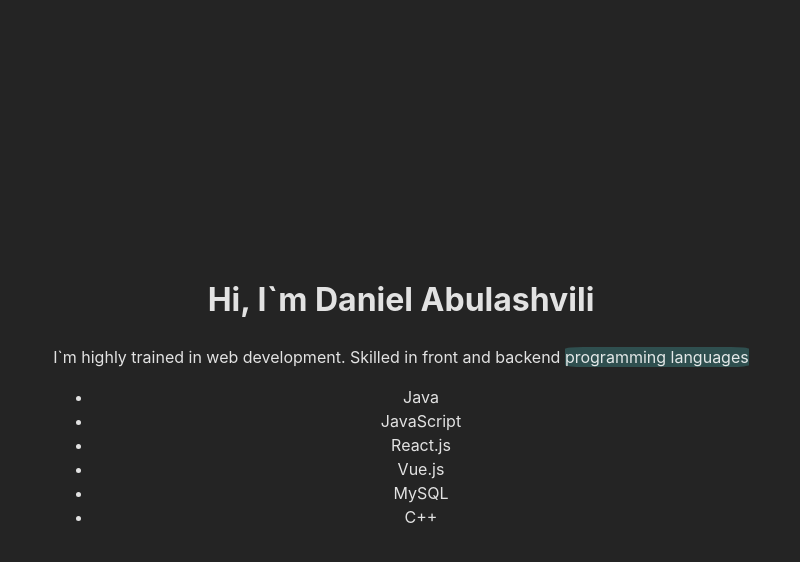
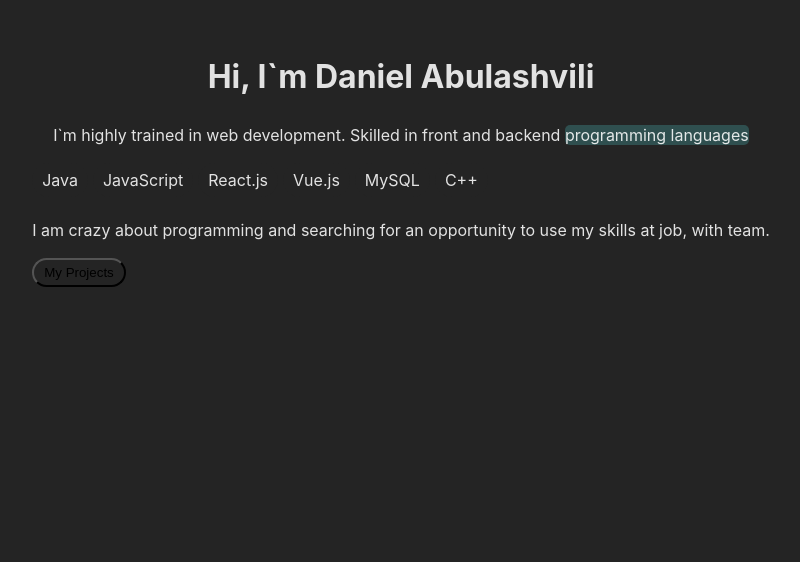
Before and after one commit to Daniel160407/Portfolio, a React (Vite) app: page / in a window 1280 px wide. Shown: the top 562 px of the page, without its empty margins (239-1039 px from the left). Built offline with nearby package versions, Linux system fonts and the light colour scheme.

Commit message:
Added: About me part and projects window

```diff
--- /dev/null
+++ b/src/components/About.jsx
@@ -0,0 +1,9 @@
+function About(){
+    return(
+        <div id="about">
+            <p>I am crazy about programming and searching for an opportunity to use my skills at job, with team.</p>
+        </div>
+    );
+}
+
+export default About;
--- /dev/null
+++ b/src/components/Buttons.jsx
@@ -0,0 +1,21 @@
+import React from 'react';
+import root from "../root";
+import Projects from './Project';
+
+function Buttons(){
+    function showProjects(){
+        root.render(
+            <React.StrictMode>
+                <Projects/>
+            </React.StrictMode>
+        );
+    }
+
+    return(
+        <div>
+            <button id="projects" onClick={showProjects}>My Projects</button>
+        </div>
+    );
+}
+
+export default Buttons;
--- /dev/null
+++ b/src/components/Project.jsx
@@ -0,0 +1,21 @@
+function Projects(){
+    return(
+        <div>
+            <div className="project">
+                <h3>Bible</h3>
+                <div>
+                    <svg stroke="currentColor" fill="currentColor" stroke-width="0" viewBox="0 0 496 512" height="1em" width="1em" xmlns="http://www.w3.org/2000/svg"><path d="M165.9 397.4c0 2-2.3 3.6-5.2 3.6-3.3.3-5.6-1.3-5.6-3.6 0-2 2.3-3.6 5.2-3.6 3-.3 5.6 1.3 5.6 3.6zm-31.1-4.5c-.7 2 1.3 4.3 4.3 4.9 2.6 1 5.6 0 6.2-2s-1.3-4.3-4.3-5.2c-2.6-.7-5.5.3-6.2 2.3zm44.2-1.7c-2.9.7-4.9 2.6-4.6 4.9.3 2 2.9 3.3 5.9 2.6 2.9-.7 4.9-2.6 4.6-4.6-.3-1.9-3-3.2-5.9-2.9zM244.8 8C106.1 8 0 113.3 0 252c0 110.9 69.8 205.8 169.5 239.2 12.8 2.3 17.3-5.6 17.3-12.1 0-6.2-.3-40.4-.3-61.4 0 0-70 15-84.7-29.8 0 0-11.4-29.1-27.8-36.6 0 0-22.9-15.7 1.6-15.4 0 0 24.9 2 38.6 25.8 21.9 38.6 58.6 27.5 72.9 20.9 2.3-16 8.8-27.1 16-33.7-55.9-6.2-112.3-14.3-112.3-110.5 0-27.5 7.6-41.3 23.6-58.9-2.6-6.5-11.1-33.3 2.6-67.9 20.9-6.5 69 27 69 27 20-5.6 41.5-8.5 62.8-8.5s42.8 2.9 62.8 8.5c0 0 48.1-33.6 69-27 13.7 34.7 5.2 61.4 2.6 67.9 16 17.7 25.8 31.5 25.8 58.9 0 96.5-58.9 104.2-114.8 110.5 9.2 7.9 17 22.9 17 46.4 0 33.7-.3 75.4-.3 83.6 0 6.5 4.6 14.4 17.3 12.1C428.2 457.8 496 362.9 496 252 496 113.3 383.5 8 244.8 8zM97.2 352.9c-1.3 1-1 3.3.7 5.2 1.6 1.6 3.9 2.3 5.2 1 1.3-1 1-3.3-.7-5.2-1.6-1.6-3.9-2.3-5.2-1zm-10.8-8.1c-.7 1.3.3 2.9 2.3 3.9 1.6 1 3.6.7 4.3-.7.7-1.3-.3-2.9-2.3-3.9-2-.6-3.6-.3-4.3.7zm32.4 35.6c-1.6 1.3-1 4.3 1.3 6.2 2.3 2.3 5.2 2.6 6.5 1 1.3-1.3.7-4.3-1.3-6.2-2.2-2.3-5.2-2.6-6.5-1zm-11.4-14.7c-1.6 1-1.6 3.6 0 5.9 1.6 2.3 4.3 3.3 5.6 2.3 1.6-1.3 1.6-3.9 0-6.2-1.4-2.3-4-3.3-5.6-2z"></path></svg>
+                    <a href="https://github.com/Daniel160407/Bible">Daniel160407/Bible</a>
+                </div>
+                <p>This is JavaFX base application that is developed for churches, to display bible verses on projector</p>
+                <ul>
+                    <li>Java</li>
+                    <li>JavaFX</li>
+                    <li>Networking</li>
+                </ul>
+            </div>
+        </div>
+    );
+}
+
+export default Projects;
--- a/src/components/Title.jsx
+++ b/src/components/Title.jsx
@@ -1,9 +1,9 @@
 function Title() {
   return (
-    <div>
+    <header>
         <h1 className='jumping'>Hi, I`m Daniel Abulashvili</h1>
         <p>I`m highly trained in web development. Skilled in front and backend <span className='spannedText'>programming languages</span></p>
-    </div>
+    </header>
   )
 }
 
--- a/src/index.css
+++ b/src/index.css
@@ -16,14 +16,13 @@
 body {
   margin: 0;
   display: flex;
-  place-items: center;
   min-width: 320px;
   min-height: 100vh;
 }
 
 .spannedText{
   background-color:darkslategray;
-  border-radius: 10%;
+  border-radius: 5px;
 }
 
 @keyframes jump {
@@ -37,9 +36,85 @@
 }
 
 .skills{
-
+  list-style-type: none;
+  padding: 0;
+  display: flex;
+  flex-wrap: wrap;
+  gap: 5px;
 }
 
 .skills li{
-  text-underline-offset: 1m solid;
+  background-color: #242424;
+  padding: 5px 10px;
+  border-radius: 20px;
+  margin-bottom: 5px;
 }
+
+.skills li:hover{
+ transform: translateY(-5px) scale(1.05);
+}
+
+#projects {
+  display: flex;
+  justify-content: center;
+  align-items: center;
+  background-color: #242424;
+  padding: 5px 10px;
+  border-radius: 20px;
+  margin-bottom: 5px;
+}
+
+.project {
+  text-align: center;
+  padding: 2rem;
+  border-radius: 5px;
+  box-shadow: 0 4px 6px rgba(0, 0, 0, 0.1);
+  color: #f4f4f4;
+  width: 700px;
+}
+
+.project div{
+  display: flex;
+  flex-direction: row;
+}
+
+.project h3 {
+  margin-bottom: 1rem;
+  font-size: 2rem;
+}
+
+.project svg{
+  margin: 0;
+  padding: 0;
+}
+
+.project a {
+  display: block;
+  margin-bottom: 1rem;
+  font-size: 1.2rem;
+  color: #3f51b5;
+  text-decoration: none;
+}
+
+.project p {
+  margin-bottom: 1rem;
+  font-size: 1.1rem;
+}
+
+.project ul {
+  list-style: none;
+  padding: 0;
+  display: flex;
+  justify-content: left;
+  margin-bottom: 0;
+}
+
+.project li {
+  margin: 0 1rem;
+  font-size: 1.1rem;
+  color: #3f51b5;
+}
+
+.project li:hover{
+  transform: translateY(-5px) scale(1.05);
+}
--- a/src/main.jsx
+++ b/src/main.jsx
@@ -1,12 +1,17 @@
 import React from 'react'
-import ReactDOM from 'react-dom/client'
 import './index.css'
 import Title from './components/Title.jsx'
 import Skills from './components/Skills.jsx'
+import About from './components/About.jsx'
+import root from './root.js'
+import Buttons from './components/Buttons.jsx'
 
-ReactDOM.createRoot(document.getElementById('root')).render(
+
+root.render(
   <React.StrictMode>
     <Title />
     <Skills/>
+    <About/>
+    <Buttons/>
   </React.StrictMode>,
 )
--- /dev/null
+++ b/src/root.js
@@ -0,0 +1,3 @@
+import ReactDOM from 'react-dom/client'
+const root= ReactDOM.createRoot(document.getElementById('root'));
+export default root;
```
Also changed, not shown: src/components/ProjectsList.jsx (added, +9 -0 lines).
